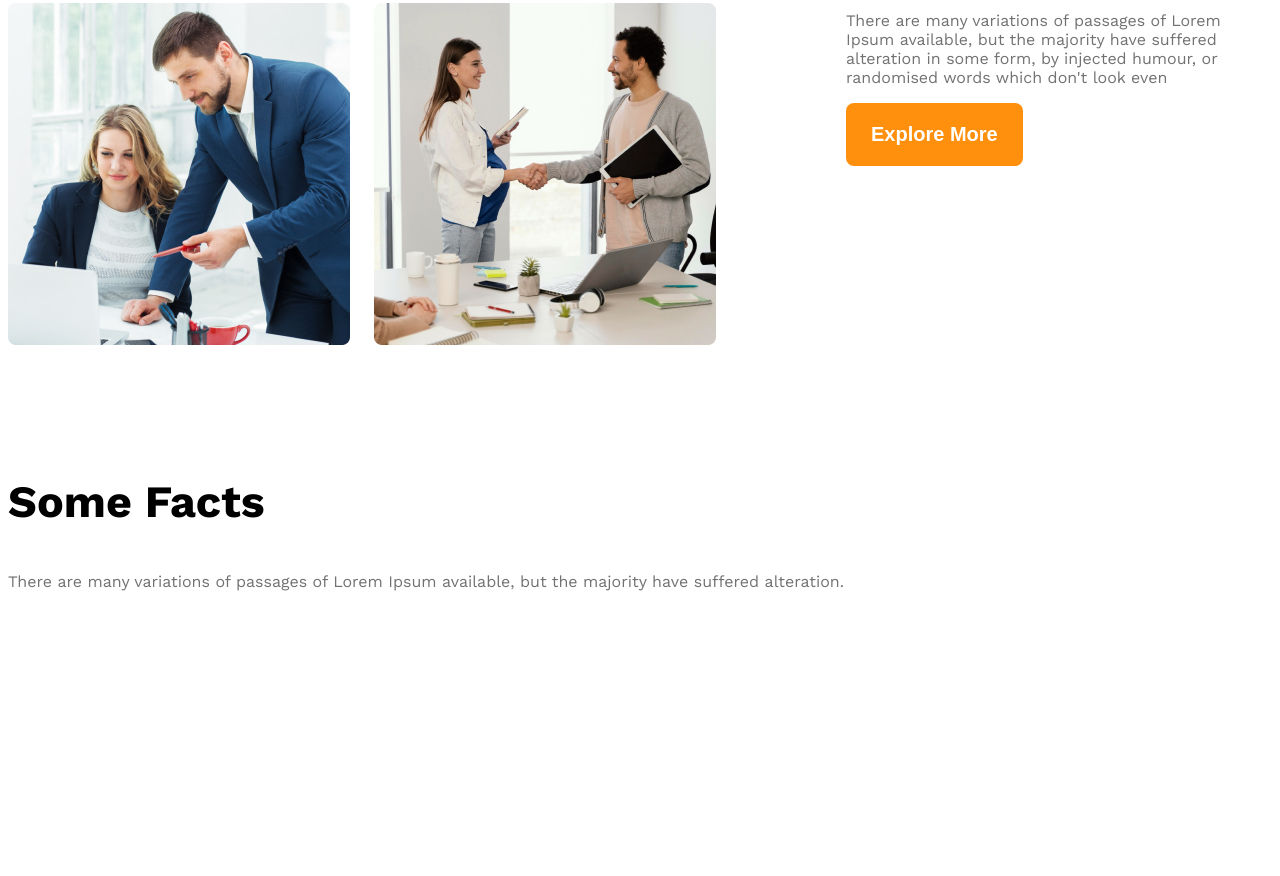
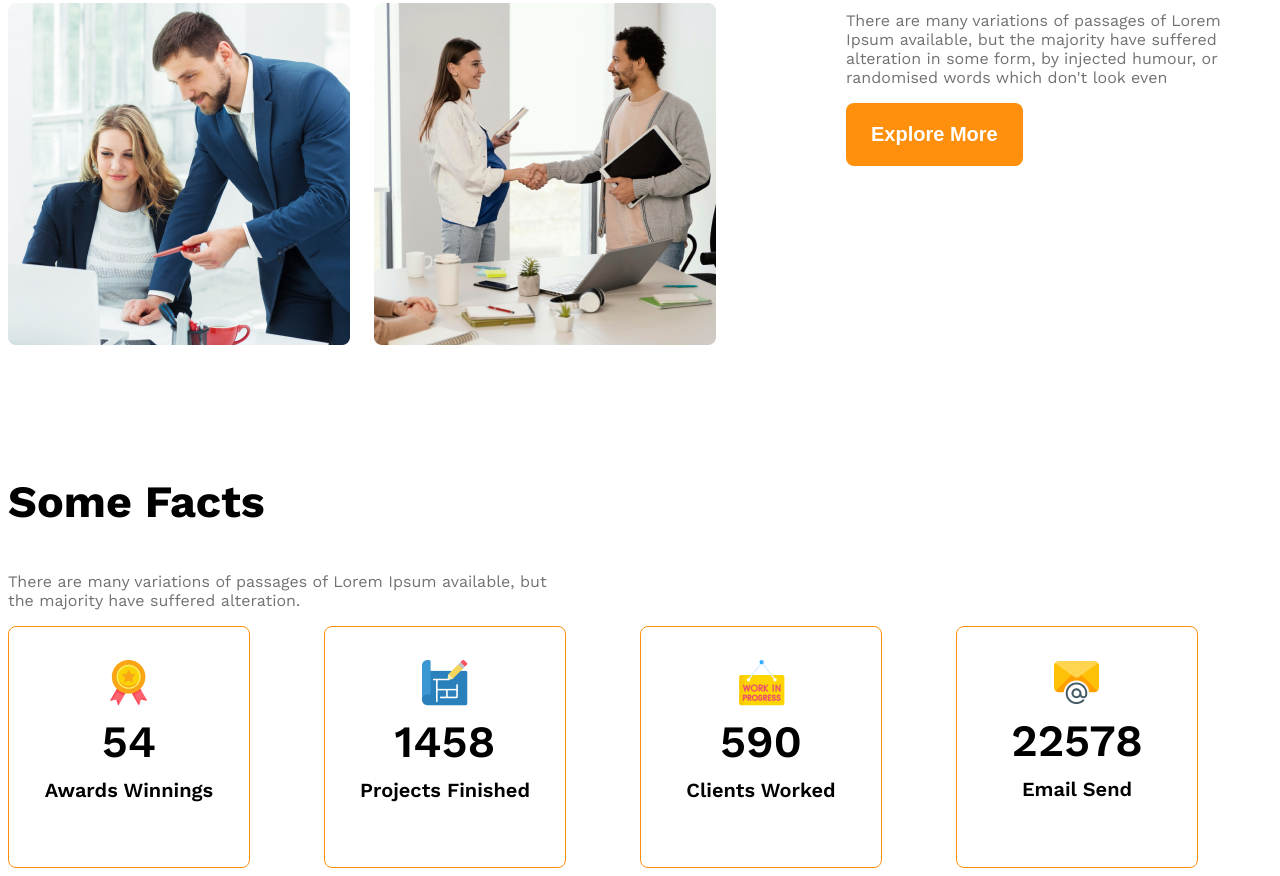
Before and after one commit to LishadWahid/g3-architect-website, a plain HTML site: page index.html in a window 1280 px wide. Shown: the part 1584-2460 px from the top of the page. Before the commit the page ends 2356 px from the top, so only its background shows below. Drawn offline with nearby package versions, Linux system fonts and the light colour scheme.

Commit message:
added all files

```diff
--- a/index.html
+++ b/index.html
@@ -41,8 +41,11 @@
                 <img src="images/team4.png" alt="">
             </div>
             <div class="our-features">
-                <h3 class="section-title"><span id="quick-list" class="text-light-gray">Quick list </span><span>of Our </span><span class="text-primary">Features </span></h3>
-                <p class="feature-description text-light-gray">There are many variations of passages of Lorem Ipsum available, but the majority have suffered alteration in some form, by injected humour, or randomised words which don't look even</p>
+                <h3 class="section-title"><span id="quick-list" class="text-light-gray">Quick list </span><span>of Our
+                    </span><span class="text-primary">Features </span></h3>
+                <p class="feature-description text-light-gray">There are many variations of passages of Lorem Ipsum
+                    available, but the majority have suffered alteration in some form, by injected humour, or randomised
+                    words which don't look even</p>
                 <button class="btn-primary">Explore More</button>
             </div>
         </section>
@@ -53,28 +56,37 @@
         <!-- some facts -->
         <section>
             <h3 class="section-title">Some Facts</h3>
-            <p class="text-light-gray">There are many variations of passages of Lorem Ipsum available, but the majority have suffered alteration.</p>
+            <p class="text-light-gray fact-description">There are many variations of passages of Lorem Ipsum available, but the majority
+                have suffered alteration.</p>
             <div class="facts-container">
                 <!-- .fact*4>img.fact-icon+h4.fact-number+h5.fact-name -->
-                 <div class="fact">
-                    <img src="" alt="" class="fact-icon">
-                    <h4 class="fact-number"></h4>
-                    <h5 class="fact-name"></h5>
+                <div class="fact-card display-flex">
+                    <div>
+                        <img src="images/icons/ribon.png" alt="" class="fact-icon">
+                        <h4 class="fact-number">54</h4>
+                        <h5 class="fact-name">Awards Winnings</h5>
                     </div>
-                 <div class="fact">
-                    <img src="" alt="" class="fact-icon">
-                    <h4 class="fact-number"></h4>
-                    <h5 class="fact-name"></h5>
                 </div>
-                 <div class="fact">
-                    <img src="" alt="" class="fact-icon">
-                    <h4 class="fact-number"></h4>
-                    <h5 class="fact-name"></h5>
+                <div class="fact-card display-flex">
+                    <div>
+                        <img src="images/icons/projects.png" alt="" class="fact-icon">
+                        <h4 class="fact-number">1458</h4>
+                        <h5 class="fact-name">Projects Finished</h5>
                     </div>
-                 <div class="fact">
-                    <img src="" alt="" class="fact-icon">
-                    <h4 class="fact-number"></h4>
-                    <h5 class="fact-name"></h5>
+                </div>
+                <div class="fact-card display-flex">
+                    <div>
+                        <img src="images/icons/customers.png" alt="" class="fact-icon">
+                        <h4 class="fact-number">590</h4>
+                        <h5 class="fact-name">Clients Worked</h5>
+                    </div>
+                </div>
+                <div class="fact-card display-flex">
+                    <div>
+                        <img src="images/icons/email.png" alt="" class="fact-icon">
+                        <h4 class="fact-number">22578</h4>
+                        <h5 class="fact-name">Email Send</h5>
+                    </div>
                 </div>
             </div>
         </section>
--- a/styles/architects.css
+++ b/styles/architects.css
@@ -106,7 +106,35 @@ main>section{
 #quick-list{
     font-weight: 500;
 }
+/* some facts related styles */
+.facts-container{
+    display: grid;
+    grid-template-columns: repeat(4, 1fr);
+}
+.fact-card{
+    border: 1px solid #FF900E;
+    width: 240px;
+    height: 240px;
+    border-radius: 8px;
+    text-align: center;
+    align-items: center;
+    justify-content: center;
+}
+.fact-number{
+    font-size: 2.8rem;
+    font-weight: 600;
+    margin-top: 5px;
+    margin-bottom: 10px;
 
+}
+.fact-name{
+    font-size: 1.25rem;
+    font-weight: 600;
+    margin-top: 10px;
+}
+.fact-description{
+    max-width: 540px;
+}
 /* responsive media query */
 @media screen and (max-width:576px) {
     .navbar,
```
Lines whose indentation alone changed are shown as unchanged.
